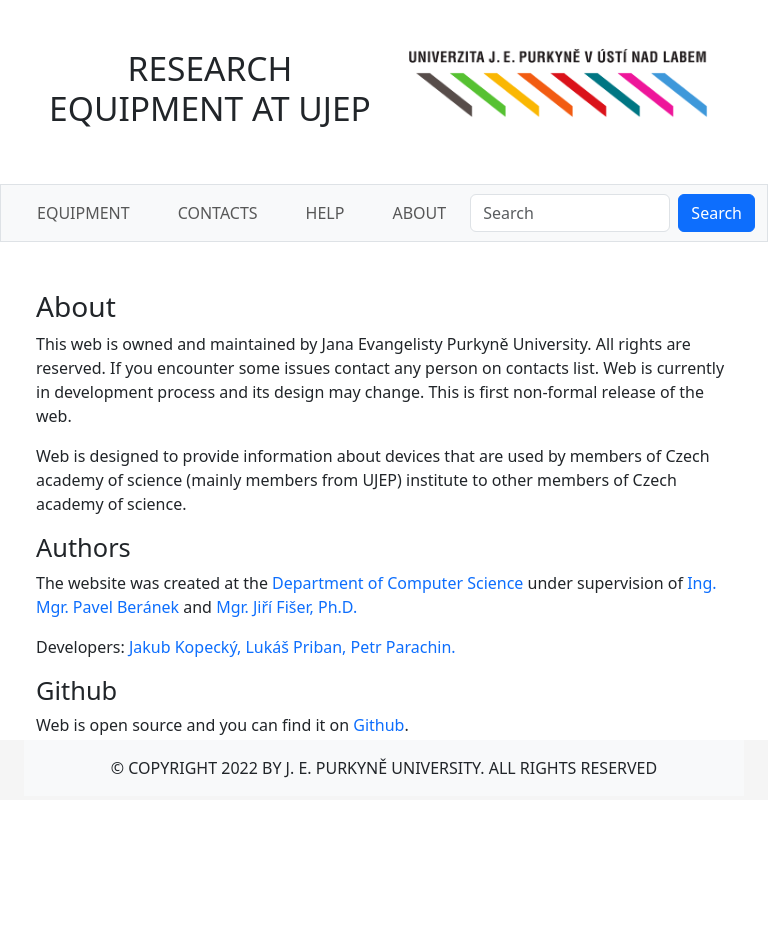
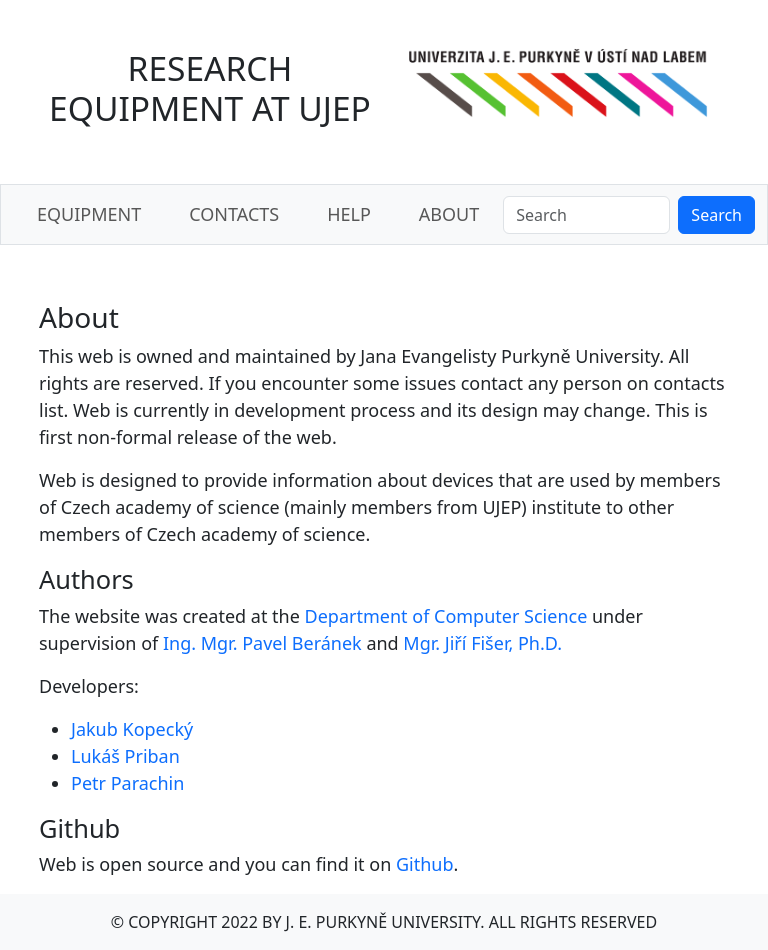
Before and after one commit to ki-ujep/facilities, a Django app: page /about/ in a window 768 px wide. Before the commit the page ends 778 px from the top, so only its background shows below. Run offline with Django 4.2, Linux system fonts and the light colour scheme; parts of the project's set-up code (start-up, migrations or seed data) failed here and were passed over; some libraries are stand-ins or nearby versions.

Commit message:
Footer responsiveness on mobile fixed

```diff
--- a/facility/client/static/css/style.css
+++ b/facility/client/static/css/style.css
@@ -19,7 +19,7 @@
     max-width: 350px;
 }
 
-.stripedlist>li:nth-of-type(odd) {
+.stripedlist > li:nth-of-type(odd) {
     background-color: #e9e9f9;
 }
 
@@ -28,17 +28,14 @@ html {
     scroll-behavior: smooth;
 }
 
-body {}
+body {
+    display: flex;
+    flex-direction: column;
+    min-height: 100vh;
+}
 
 #main {
     overflow: auto;
-    /* padding-bottom:150px; /* this needs to be bigger than footer height*/
-}
-
-@media only screen and (min-height: 900px) {
-    body {
-        height: 60%;
-    }
 }
 
 .box {
@@ -63,13 +60,16 @@ body {}
 }
 
 .footer {
-    left: 0;
-    background-color: #f5f5f5;
-    bottom: 0;
-    width: 100%;
-    height: 60px;
-    position: fixed;
+    margin-top: auto; /* Pushes the footer down */
+    background-color: #f8f9fa;
+    color: #212529;
 }
+
+.footer .container {
+    padding: 20px;
+    text-align: center;
+}
+
 
 .bg-department {
     background-color: rgb(45, 155, 104);
@@ -87,12 +87,68 @@ body {}
     display: flex;
     justify-content: center;
     align-items: center;
-  }
+}
 
-  .carousel-img-container img {
+.carousel-img-container img {
     max-width: 100%;
     max-height: 100%;
     object-fit: contain;
     width: auto;
     height: auto;
-  }
+}
+
+@media (max-width: 768px) {
+    body {
+        font-size: 16px;
+    }
+
+    .footer .container {
+        font-size: 14px;
+    }
+
+    .container {
+        width: 100%;
+        padding: 0 15px;
+    }
+
+    .mt-5 {
+        margin-top: 3rem !important;
+    }
+}
+
+@media (min-width: 768px) and (max-width: 992px) {
+    body {
+        font-size: 18px;
+    }
+
+    .container {
+        width: 750px;
+    }
+
+    .mt-5 {
+        margin-top: 3.5rem !important;
+    }
+
+    .footer .container {
+        font-size: 16px;
+    }
+}
+
+/* CSS for Small Laptops */
+@media (min-width: 992px) and (max-width: 1200px) {
+    body {
+        font-size: 20px;
+    }
+
+    .container {
+        width: 970px;
+    }
+
+    .mt-5 {
+        margin-top: 4rem !important;
+    }
+
+    .footer .container {
+        font-size: 18px;
+    }
+}
--- a/facility/client/templates/about.html
+++ b/facility/client/templates/about.html
@@ -6,6 +6,7 @@
 
 {% block main %}
     <h2>About</h2>
+
     <p>This web is owned and maintained by Jana Evangelisty Purkyně University. All rights are reserved. If you
         encounter some issues contact any person on contacts list. Web is currently in development process and its
         design may change. This is first non-formal release of the web.</p>
@@ -13,14 +14,26 @@
         members from UJEP) institute to other members of Czech academy of science.</p>
 
     <h3>Authors</h3>
-    <p>The website was created at the <a href="https://ki.ujep.cz/cs/" target="_blank" rel=”noopener” style="text-decoration: none!important;">Department of Computer Science</a> under supervision of <a href="mailto:Pavel.Beranek@ujep.cz" style="text-decoration: none!important;">
-        <span class="author">Ing. Mgr. Pavel Beránek</span></a><span> and <a href="https://ki.ujep.cz/cs/personalni-slozeni/jiri-fiser/" style="text-decoration: none!important;" target="_blank" rel=”noopener”>Mgr. Jiří Fišer, Ph.D.</a></span></p>
-    <p>Developers:
-    <a href="https://www.linkedin.com/in/doas-jakub-kopecky/" target="_blank" rel=”noopener” style="text-decoration: none!important;"><span class="author">Jakub Kopecký,</span></a>
-    <a href="https://www.linkedin.com/in/luk%C3%A1%C5%A1-priban-890021243/" target="_blank" rel=”noopener” style="text-decoration: none!important;"><span class="author">Lukáš Priban,</span></a>
-    <a href="https://www.linkedin.com/in/petr-parachin-a4b335174/" target="_blank" rel=”noopener” style="text-decoration: none!important;"><span class="author">Petr Parachin.</span></a></p>
+
+    <p>The website was created at the <a href="https://ki.ujep.cz/cs/" target="_blank" rel=”noopener”
+                                         style="text-decoration: none!important;">Department of Computer Science</a>
+        under supervision of <a href="mailto:Pavel.Beranek@ujep.cz" style="text-decoration: none!important;">
+            <span class="author">Ing. Mgr. Pavel Beránek</span></a><span> and <a
+                href="https://ki.ujep.cz/cs/personalni-slozeni/jiri-fiser/" style="text-decoration: none!important;"
+                target="_blank" rel=”noopener”>Mgr. Jiří Fišer, Ph.D.</a></span></p>
+    <p>Developers:</p>
+
+    <ul>
+        <li><a href="https://www.linkedin.com/in/doas-jakub-kopecky/" target="_blank" rel=”noopener”
+               style="text-decoration: none!important;"><span class="author">Jakub Kopecký</span></a></li>
+        <li><a href="https://www.linkedin.com/in/luk%C3%A1%C5%A1-priban-890021243/" target="_blank" rel=”noopener”
+               style="text-decoration: none!important;"><span class="author">Lukáš Priban</span></a></li>
+        <li><a href="https://www.linkedin.com/in/petr-parachin-a4b335174/" target="_blank" rel=”noopener”
+               style="text-decoration: none!important;"><span class="author">Petr Parachin</span></a></li>
+    </ul>
 
     <h3>Github</h3>
-    <p>Web is open source and you can find it on <a href="https://github.com/ki-ujep/facilities" style="text-decoration: none!important;">Github</a>.</p>
 
+    <p>Web is open source and you can find it on <a href="https://github.com/ki-ujep/facilities"
+                                                    style="text-decoration: none!important;">Github</a>.</p>
 {% endblock %}
```
Also changed, not shown: facility/client/templates/help.html (+6 -3 lines).
